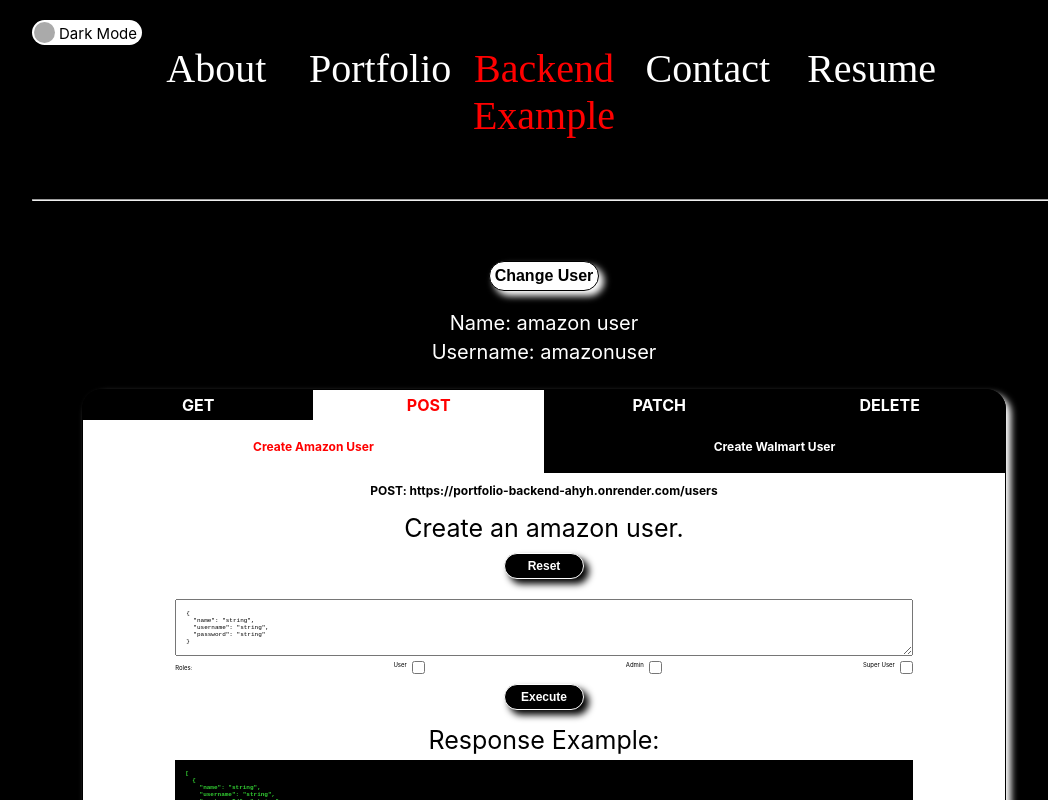
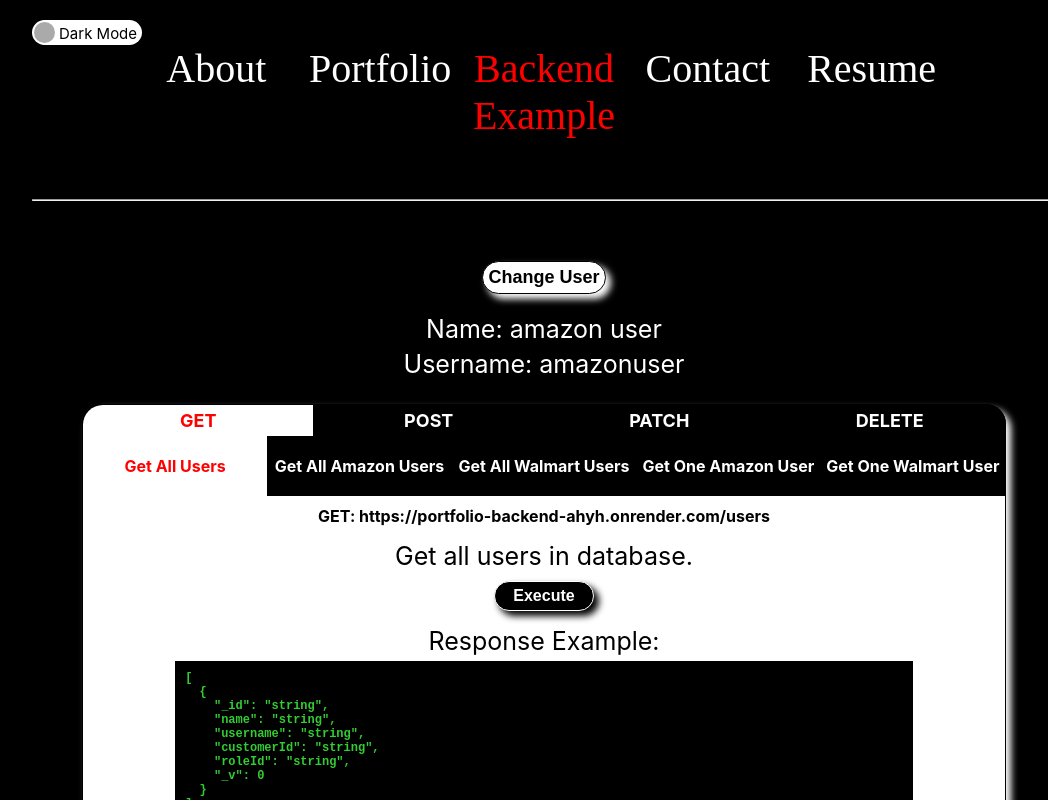
Before and after one commit to mjgiannelli/ts-portfolio, a React (Create React App) app: page / in a window 1280 px wide. Shown: the top 800 px of the page, without its empty margins (96-1144 px from the left). Built offline with nearby package versions, Linux system fonts and the light colour scheme.

Commit message:
update response and styles for laptop

```diff
--- a/src/app-2d/components/api-routes/api-routes.scss
+++ b/src/app-2d/components/api-routes/api-routes.scss
@@ -57,7 +57,27 @@
 
 // Small devices (landscape phones, 576 - 767px)
 @media (min-width: 576px) {
-
+    .requests {
+        margin-top: 2rem;
+        width: 95%;
+        height: 60rem;
+        .tabs {
+            h1 {
+                font-size: 1.8rem;
+                width: 100%;
+                padding: 0.5rem;
+            }
+        }
+        .routes {
+            height: 56.65rem;
+            .route-headers {
+                h1 {
+                    font-size: 1.6rem;
+                    height: 6rem;
+                }
+            }
+        }
+    }
 }
 
 // Medium devices (tablets, 768px - 991px)
--- a/src/app-2d/components/api-routes/api-routes.tsx
+++ b/src/app-2d/components/api-routes/api-routes.tsx
@@ -11,8 +11,8 @@ export interface ApiRoutesProps {
 
 const ApiRoutes: React.FC<ApiRoutesProps> = ({ token }) => {
   const [pendingReq, setPendingReq] = useState<boolean>(false);
-  const [activeReq, setActiveReq] = useState<string>('post');
-  const [activeRoute, setActiveRoute] = useState<string>('create-an-amazon');
+  const [activeReq, setActiveReq] = useState<string>('get');
+  const [activeRoute, setActiveRoute] = useState<string>('get-all');
   const [createUserBody, setCreateUserBody] =
     useState<Partial<CreateUserBodyDTO> | null>(null);
   const [createUserBodyJSON, setCreateUserBodyJSON] = useState<string>(
@@ -217,16 +217,16 @@ const ApiRoutes: React.FC<ApiRoutesProps> = ({ token }) => {
                   description="Get all users in database."
                   url="https://portfolio-backend-ahyh.onrender.com/users"
                   reqType="GET"
-                  response={{
-                    data: [
+                  response={[
                     {
+                      _id: 'string',
                       name: 'string',
                       username: 'string',
                       customerId: 'string',
                       roleId: 'string',
+                      _v: 0,
                     },
-                    ],
-                  }}
+                  ]}
                   req={async () => {
                     setPendingReq(true);
                     return await API.getAllUsers(token);
@@ -240,16 +240,16 @@ const ApiRoutes: React.FC<ApiRoutesProps> = ({ token }) => {
                   description="Get all Amazon users in database."
                   url="https://portfolio-backend-ahyh.onrender.com/users"
                   reqType="GET"
-                  response={{
-                    data: [
+                  response={[
                     {
+                      _id: 'string',
                       name: 'string',
                       username: 'string',
                       customerId: 'string',
                       roleId: 'string',
+                      _v: 0,
                     },
-                    ],
-                  }}
+                  ]}
                   req={async () => {
                     setPendingReq(true);
                     return await API.getAllUsers(token, 'amazon');
@@ -263,16 +263,16 @@ const ApiRoutes: React.FC<ApiRoutesProps> = ({ token }) => {
                   description="Get all Walmart users in database."
                   url="https://portfolio-backend-ahyh.onrender.com/users"
                   reqType="GET"
-                  response={{
-                    data: [
+                  response={[
                     {
+                      _id: 'string',
                       name: 'string',
                       username: 'string',
                       customerId: 'string',
                       roleId: 'string',
+                      _v: 0,
                     },
-                    ],
-                  }}
+                  ]}
                   req={async () => {
                     setPendingReq(true);
                     return await API.getAllUsers(token, 'walmart');
@@ -287,12 +287,12 @@ const ApiRoutes: React.FC<ApiRoutesProps> = ({ token }) => {
                   url="https://portfolio-backend-ahyh.onrender.com/users/:id"
                   reqType="GET"
                   response={{
-                    data: {
+                    _id: 'string',
                     name: 'string',
                     username: 'string',
                     customerId: 'string',
                     roleId: 'string',
-                    },
+                    _v: 0,
                   }}
                   req={async () => {
                     setPendingReq(true);
@@ -308,12 +308,12 @@ const ApiRoutes: React.FC<ApiRoutesProps> = ({ token }) => {
                   url="https://portfolio-backend-ahyh.onrender.com/users/:id"
                   reqType="GET"
                   response={{
-                    data: {
+                    _id: 'string',
                     name: 'string',
                     username: 'string',
                     customerId: 'string',
                     roleId: 'string',
-                    },
+                    _v: 0,
                   }}
                   req={async () => {
                     setPendingReq(true);
@@ -362,12 +362,16 @@ const ApiRoutes: React.FC<ApiRoutesProps> = ({ token }) => {
                     setCreateUserBodyJSON(e.target.value);
                   }}
                   response={{
+                    statusCode: 201,
+                    message: 'string',
                     data: [
                       {
+                        _id: 'string',
                         name: 'string',
                         username: 'string',
                         customerId: 'string',
                         roleId: 'string',
+                        _v: 0,
                       },
                     ],
                   }}
@@ -417,12 +421,16 @@ const ApiRoutes: React.FC<ApiRoutesProps> = ({ token }) => {
                     setCreateUserBodyJSON(e.target.value);
                   }}
                   response={{
+                    statusCode: 201,
+                    message: 'string',
                     data: [
                       {
+                        _id: 'string',
                         name: 'string',
                         username: 'string',
                         customerId: 'string',
                         roleId: 'string',
+                        _v: 0,
                       },
                     ],
                   }}
@@ -494,12 +502,16 @@ const ApiRoutes: React.FC<ApiRoutesProps> = ({ token }) => {
                     setUpdateUserBodyJSON(e.target.value);
                   }}
                   response={{
+                    statusCode: 200,
+                    message: 'string',
                     data: [
                       {
+                        _id: 'string',
                         name: 'string',
                         username: 'string',
                         customerId: 'string',
                         roleId: 'string',
+                        _v: 0,
                       },
                     ],
                   }}
@@ -549,12 +561,16 @@ const ApiRoutes: React.FC<ApiRoutesProps> = ({ token }) => {
                     setUpdateUserBodyJSON(e.target.value);
                   }}
                   response={{
+                    statusCode: 200,
+                    message: 'string',
                     data: [
                       {
+                        _id: 'string',
                         name: 'string',
                         username: 'string',
                         customerId: 'string',
                         roleId: 'string',
+                        _v: 0,
                       },
                     ],
                   }}
@@ -616,9 +632,8 @@ const ApiRoutes: React.FC<ApiRoutesProps> = ({ token }) => {
                   url="https://portfolio-backend-ahyh.onrender.com/users"
                   reqType="DELETE"
                   response={{
-                    data: {
-                      statusCode: 201,
-                    },
+                    statusCode: 200,
+                    message: 'string',
                   }}
                   req={async () => {
                     setPendingReq(true);
@@ -645,9 +660,8 @@ const ApiRoutes: React.FC<ApiRoutesProps> = ({ token }) => {
                   url="https://portfolio-backend-ahyh.onrender.com/users"
                   reqType="DELETE"
                   response={{
-                    data: {
-                      statusCode: 201,
-                    },
+                    statusCode: 200,
+                    message: 'string',
                   }}
                   req={async () => {
                     setPendingReq(true);
--- a/src/app-2d/components/route/route.scss
+++ b/src/app-2d/components/route/route.scss
@@ -59,10 +59,11 @@
                 width: 80%;
                 margin: auto;
                 margin-bottom: 1rem;
+                height: 16rem;
                 overflow-y: scroll;
                 #pending-req-loading {
                     color: var(--server-color);
-                    margin-top: 0;
+                    margin-top: 3rem;
                 }
                 #server-resp {
                     margin-top: 0;
@@ -84,7 +85,39 @@
 
 // Medium devices (tablets, 768px - 991px)
 @media (min-width: 768px) {
-
+    .req-container {
+        h2 {
+            font-size: 1.6rem;
+        }
+        #execute-btn, #reset-btn {
+            width: 10rem;
+            font-size: 1.6rem;
+        }
+        textarea {
+            font-size: 1.2rem;
+        }
+        .roles {
+            label {
+                font-size: 1.8rem;
+            }
+            .user-role-input {
+                label {
+                    font-size: 1.4rem;
+                }
+            }
+        }
+        .resp-container {
+            .resp {
+                #pending-req-loading {
+                    color: var(--server-color);
+                    margin-top: 3rem;
+                }
+                pre {
+                    font-size: 1.2rem;
+                }
+            }
+        }
+    }
 }
 
 // Large devices (desktops, 992px and below)
--- a/src/app-2d/components/route/route.tsx
+++ b/src/app-2d/components/route/route.tsx
@@ -205,7 +205,7 @@ const Route: React.FC<RouteProps> = ({
               </>
             ) : (
               <>
-                <pre>{JSON.stringify(response.data, null, 2)}</pre>
+                <pre>{JSON.stringify(response, null, 2)}</pre>
               </>
             )}
           </div>
--- a/src/app-2d/views/backend/backend.view.scss
+++ b/src/app-2d/views/backend/backend.view.scss
@@ -33,7 +33,25 @@
 
 // Medium devices (tablets, 768px - 991px)
 @media (min-width: 768px) {
-
+    .backend-container {
+        width: 80%;
+        margin: auto;
+        .all-requests {
+            width: 95%;
+            margin: auto;
+            button {
+                font-size: 1.8rem;
+            }
+            .name {
+                font-size: 2.5rem;
+                margin-top: 2rem;
+                margin-bottom: 0;
+            }
+            .username {
+                font-size: 2.5rem;
+            }
+        }
+    }
 }
 
 // Large devices (desktops, 992px and below)
```
Lines whose indentation alone changed are shown as unchanged.
